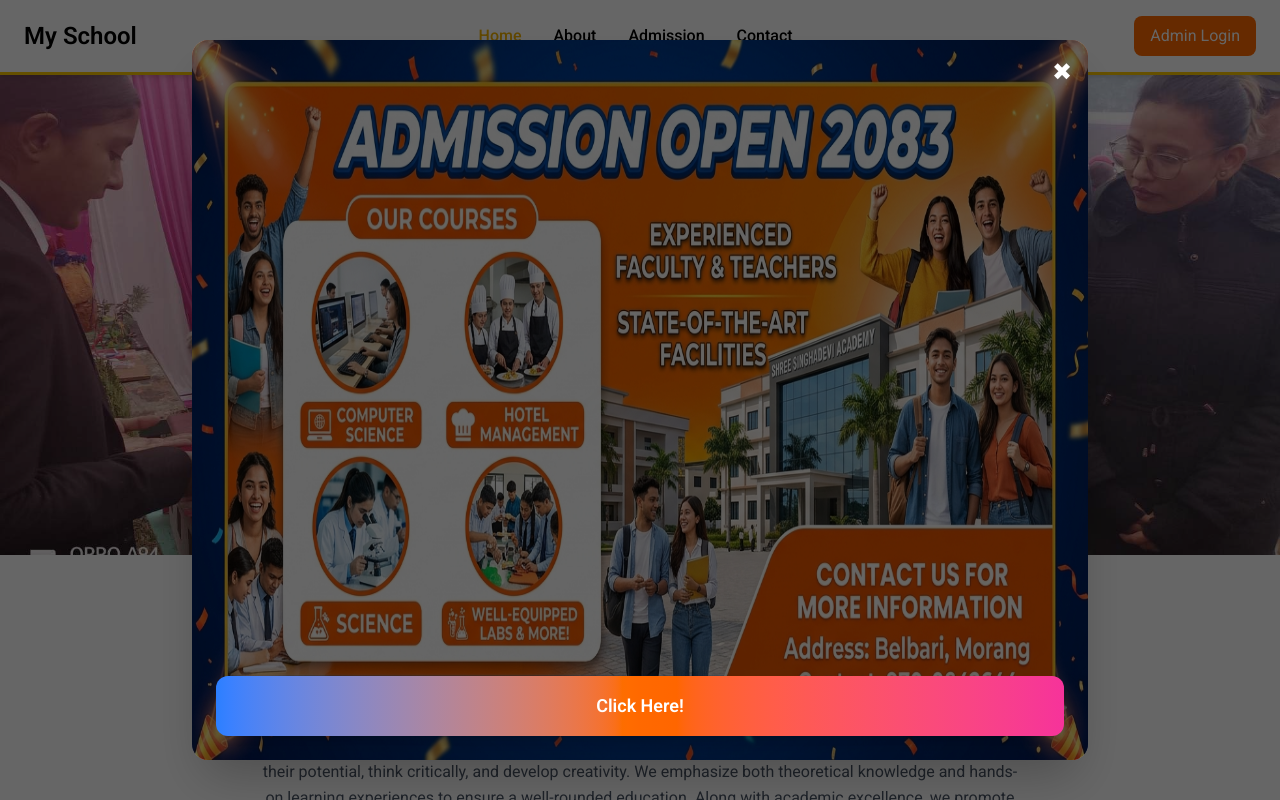
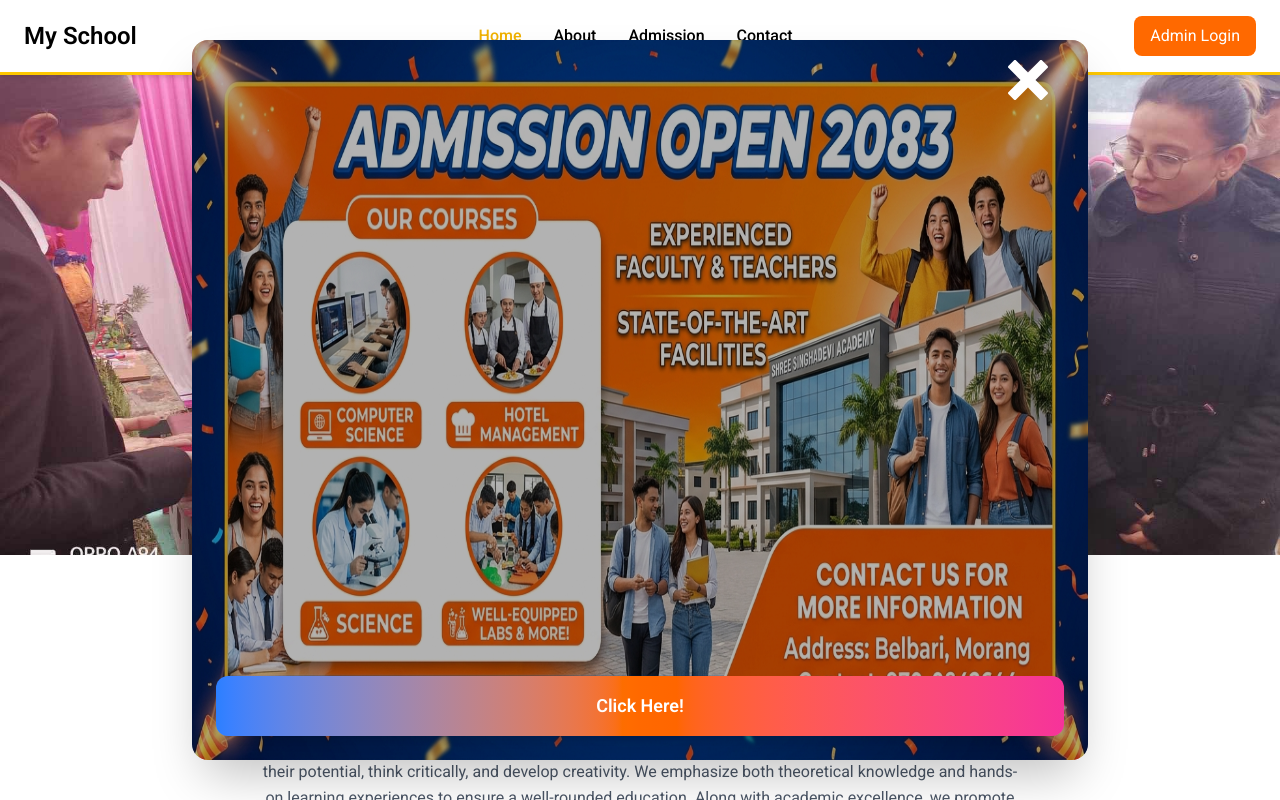
Before and after one commit to iamaayush-git/School-System-Singhadevi-Academy, a React (Vite) app in the folder frontend/: page / in a window 1280 px wide. Shown: the top 800 px of the page. Built offline with nearby package versions, Linux system fonts and the light colour scheme; no server answers.

Commit message:
popup fix

```diff
--- a/frontend/src/components/AdmissionPopup.jsx
+++ b/frontend/src/components/AdmissionPopup.jsx
@@ -3,6 +3,8 @@
 import admissionPopup from "../assets/admissionPopup.png";
 import admissionPopupMobile from "../assets/admissionPopupMobile.png";
 import { useNavigate } from "react-router-dom";
+import { ImCross } from "react-icons/im";
+
 
 export default function AdmissionPopup() {
   const [open, setOpen] = useState(false);
@@ -24,7 +26,7 @@
           initial={{ opacity: 0 }}
           animate={{ opacity: 1 }}
           exit={{ opacity: 0 }}
-          className="fixed inset-0 bg-black/60 flex items-center justify-center z-50 p-4"
+          className="fixed inset-0 flex items-center justify-center z-50 p-4"
         >
           <motion.div
             initial={{ scale: 0.8, y: 40, opacity: 0 }}
@@ -47,14 +49,14 @@
             />
 
             {/* Overlay */}
-            <div className="absolute inset-0 bg-black/60 flex flex-col">
+            <div className="absolute inset-0 bg-black/30 flex flex-col">
 
               {/* Close button */}
               <button
                 onClick={() => setOpen(false)}
-                className="cursor-pointer absolute top-4 right-4 text-white text-2xl"
+                className="cursor-pointer absolute top-5 right-10 text-white text-3xl"
               >
-                ✖
+                <ImCross className="size-10" />
               </button>
 
               <div className="mt-auto p-6 ">
--- a/frontend/src/pages/About.jsx
+++ b/frontend/src/pages/About.jsx
@@ -10,7 +10,7 @@
       <div className="w-full h-[80vh]">
         <img
           src={aboutus}
-          className="w-full h-full object-top"
+          className="w-full h-full object-cover"
         />
       </div>
 
```
